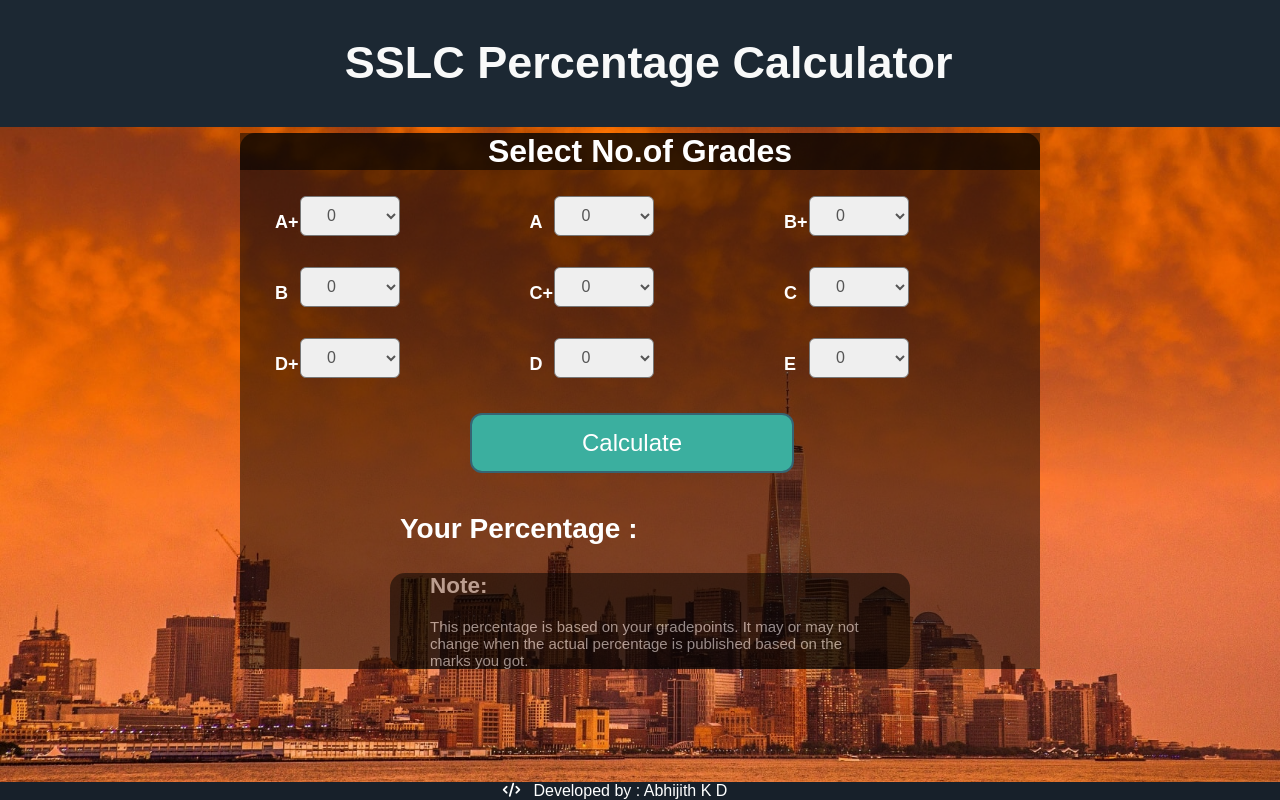
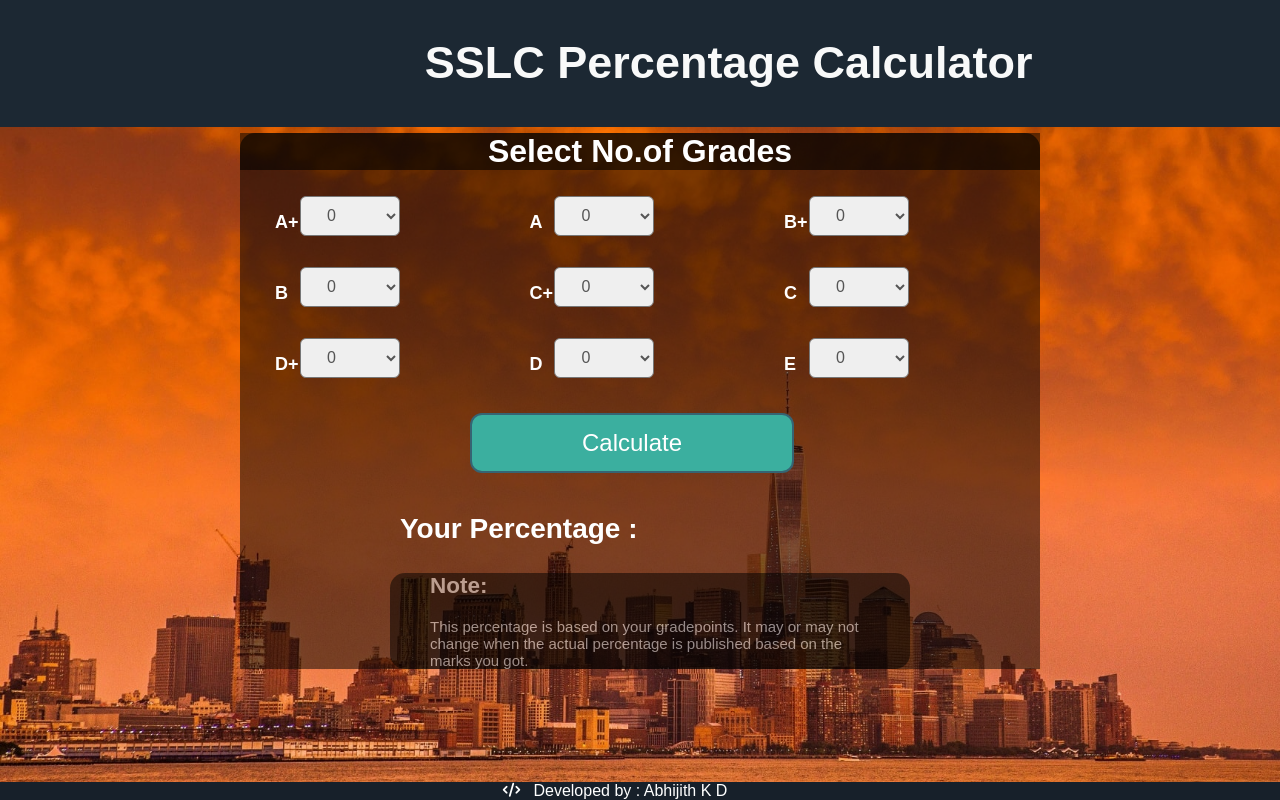
Before and after one commit to abhijithkd/SSLC-Percentage-Calculator, a plain HTML site: page index.html in a window 1280 px wide. Drawn offline with Linux system fonts and the light colour scheme.

Commit message:
Update index.html

```diff
--- a/index.html
+++ b/index.html
@@ -25,7 +25,7 @@
 
 		    padding: 0 3.5%;}
             .title{font-size: 30;
-                margin-left: 300px;}
+                margin-left: 380px;}
             /*header ends*/
 
             /*Calculator*/
@@ -194,7 +194,7 @@
         <header>
             <div class="title">
 
-            <center><h2>SSLC Percentage Calculator</h2></center>
+            <h2>SSLC Percentage Calculator</h2>
 
             </div>
         </header>
```
